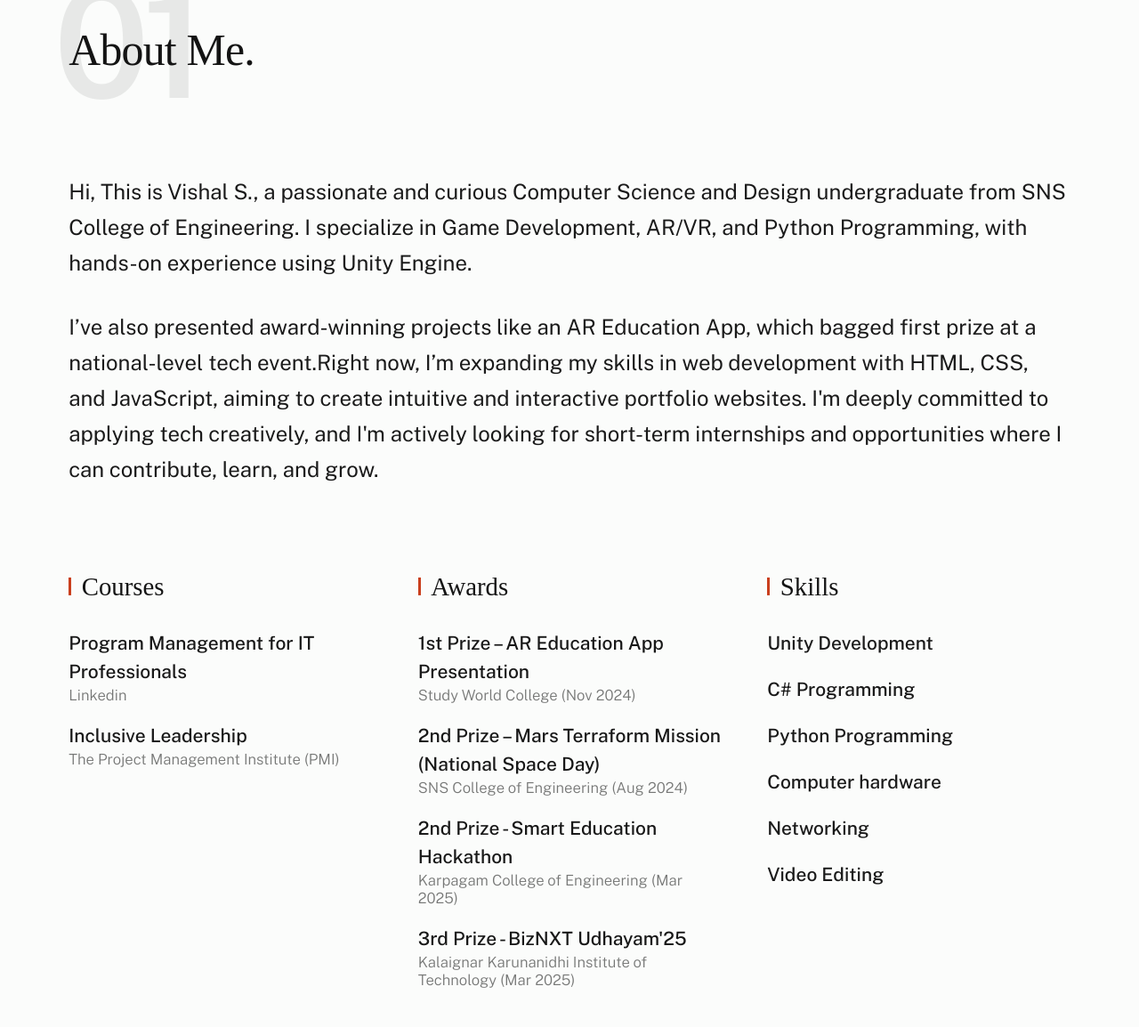
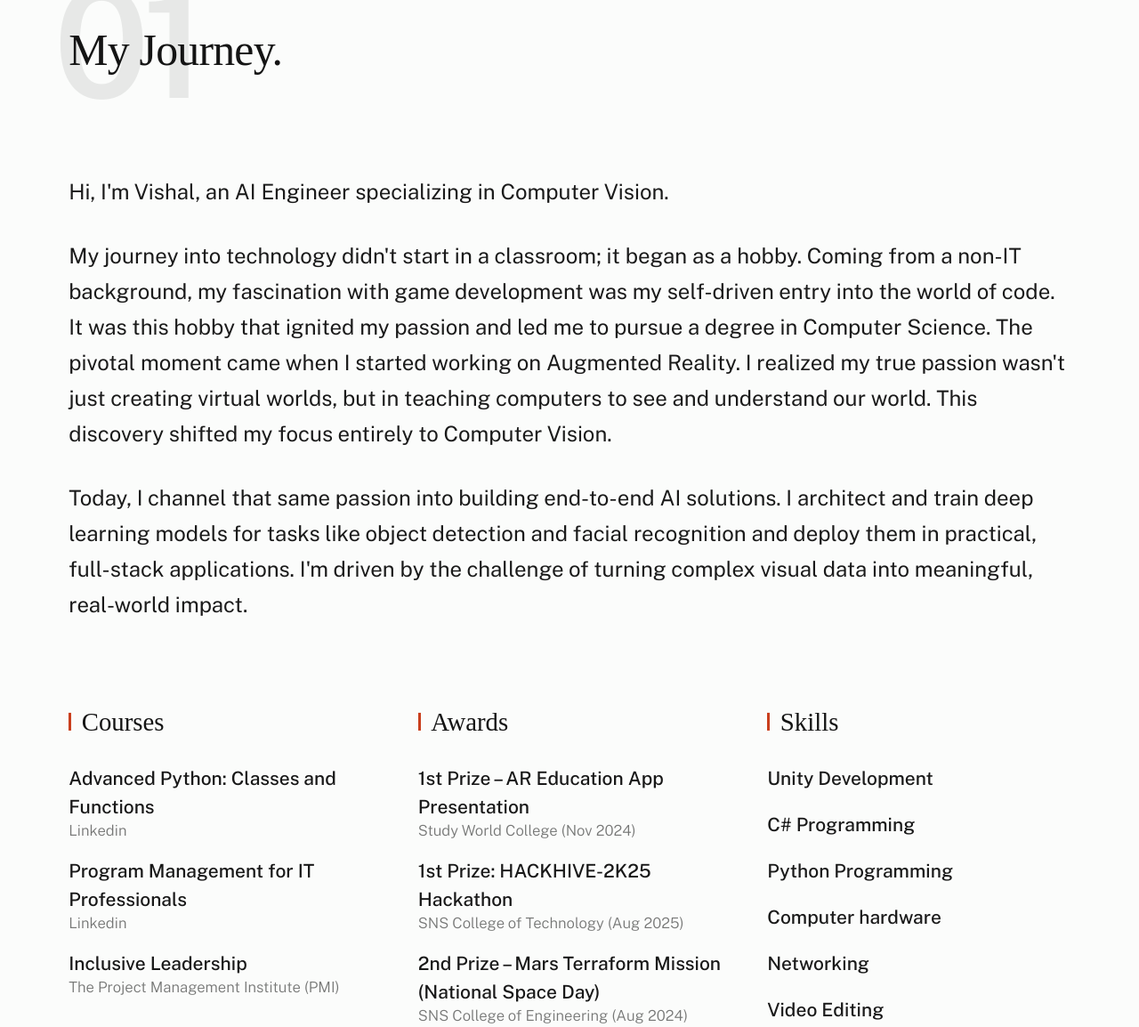
Before and after one commit to Vishal-AI-Dev/Vishal-Portfolio, a plain HTML site: page index.html in a window 1280 px wide. Shown: the part 1083-2237 px from the top of the page at 89% size. Drawn offline with nearby package versions, Linux system fonts and the light colour scheme; a web font is replaced by a local one.

Commit message:
Update index.html

```diff
--- a/index.html
+++ b/index.html
@@ -97,7 +97,7 @@
                         <div class="s-intro__content-pretitle text-pretitle">Hello</div>
                         <h1 class="s-intro__content-title">
                         I'm Vishal S <br>
-                        An Unity Developer <br>
+                        AI & Computer Vision Engineer <br>
 
                         </h1>
 
@@ -174,20 +174,27 @@
                 <div class="column xl-12">
 
                     <div class="section-header" data-num="01">
-                        <h2 class="text-display-title">About Me.</h2>
+                        <h2 class="text-display-title">My Journey.</h2>
                     </div> <!-- end section-header -->
 
                     <p class="attention-getter">
-                     Hi, This is Vishal S., a passionate and curious Computer Science and Design undergraduate from SNS College of Engineering. I specialize in Game Development, AR/VR, and Python Programming, with hands-on experience using Unity Engine.                    </p>
+                     Hi, I'm Vishal, an AI Engineer specializing in Computer Vision. </p>
 
                     <p class="attention-getter">
-I’ve also presented award-winning projects like an AR Education App, which bagged first prize at a national-level tech event.Right now, I’m expanding my skills in web development with HTML, CSS, and JavaScript, aiming to create intuitive and interactive portfolio websites. I'm deeply committed to applying tech creatively, and I'm actively looking for short-term internships and opportunities where I can contribute, learn, and grow.                    </p>
-
+                        My journey into technology didn't start in a classroom; it began as a hobby. Coming from a non-IT background, my fascination with game development was my self-driven entry into the world of code. It was this hobby that ignited my passion and led me to pursue a degree in Computer Science. The pivotal moment came when I started working on Augmented Reality. I realized my true passion wasn't just creating virtual worlds, but in teaching computers to see and understand our world. This discovery shifted my focus entirely to Computer Vision. </p>
+                    <p class="attention-getter">
+                     Today, I channel that same passion into building end-to-end AI solutions. I architect and train deep learning models for tasks like object detection and facial recognition and deploy them in practical, full-stack applications. I'm driven by the challenge of turning complex visual data into meaningful, real-world impact. </p>
                     <div class="grid-list-items s-about__blocks">
 
                         <div class="grid-list-items__item s-about__block">
                             <h4 class="s-about__block-title">Courses</h4>
                             <ul class="s-about__list">
+                                <li>
+                                    <a href="https://www.linkedin.com/learning/certificates/f9b20e4a62e7eeb8802b70de930b211a0353ef83c5d62fc0f84ad9f0fde39c0c?lipi=urn%3Ali%3Apage%3Ad_flagship3_profile_view_base%3BUla%2BSevyRyu5N42xQd35ig%3D%3D">
+                                    Advanced Python: Classes and Functions
+                                    <span>Linkedin</span>
+                                    </a>
+                                </li>
                                 <li>
                                     <a href="https://www.linkedin.com/learning/certificates/4b5aceb82ca23cd83ecb4c68d43305d6c477252a13cac9d34a99874c3d5206c0?lipi=urn%3Ali%3Apage%3Ad_flagship3_profile_view_base_certifications_details%3B3S3w0rAKSk2EewH7u0Sicg%3D%3D">
                                     Program Management for IT Professionals
@@ -200,7 +207,6 @@ I’ve also presented award-winning projects like an AR Education App, which bag
                                     <span>The Project Management Institute (PMI)</span>
                                     </a>
                                 </li>
-
                             </ul>
                         </div> <!--end s-about__block -->
 
@@ -212,6 +218,12 @@ I’ve also presented award-winning projects like an AR Education App, which bag
                                     <a href="https://www.linkedin.com/posts/vishal-s-snsce_snsinstitutions-snsdesignthinkers-designthinking-activity-7265974509906599936-OgVT?utm_source=share&utm_medium=member_desktop&rcm=ACoAAEhgaf8BwmkiZ4SIqDULDC04i_2Q9qJbKGY">
                                         1st Prize – AR Education App Presentation
                                         <span>Study World College (Nov 2024)</span>
+                                    </a>
+                                </li>
+                                <li>
+                                    <a href="https://www.linkedin.com/posts/vishal-s-snsce_snsinstitutions-designthinking-snsdesignthinkers-activity-7367437805897048064--i57?utm_source=share&utm_medium=member_desktop&rcm=ACoAAEhgaf8BwmkiZ4SIqDULDC04i_2Q9qJbKGY">
+                                        1st Prize: HACKHIVE-2K25 Hackathon
+                                        <span>SNS College of Technology (Aug 2025)</span>
                                     </a>
                                 </li>
                                 <li>
```
